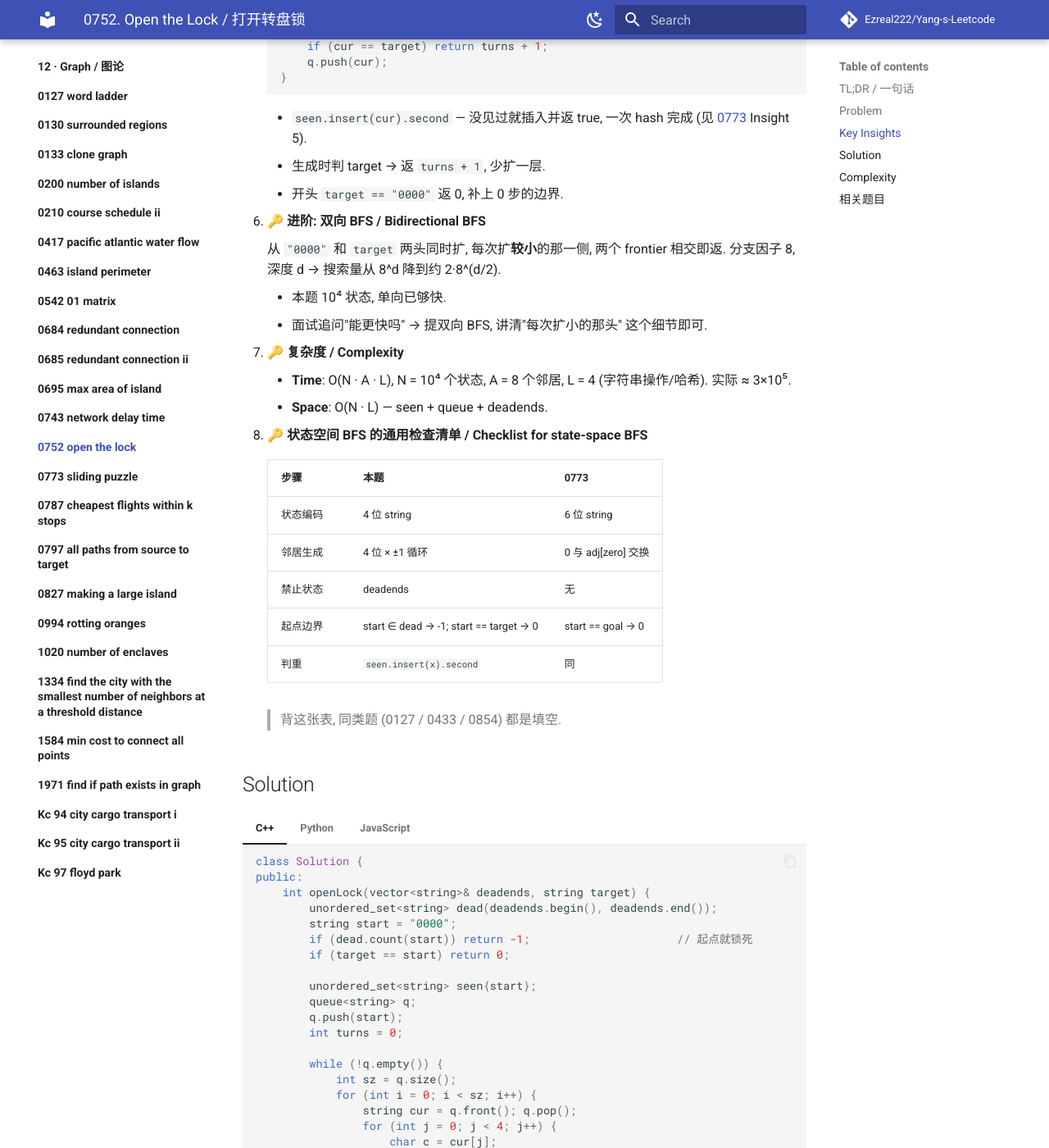
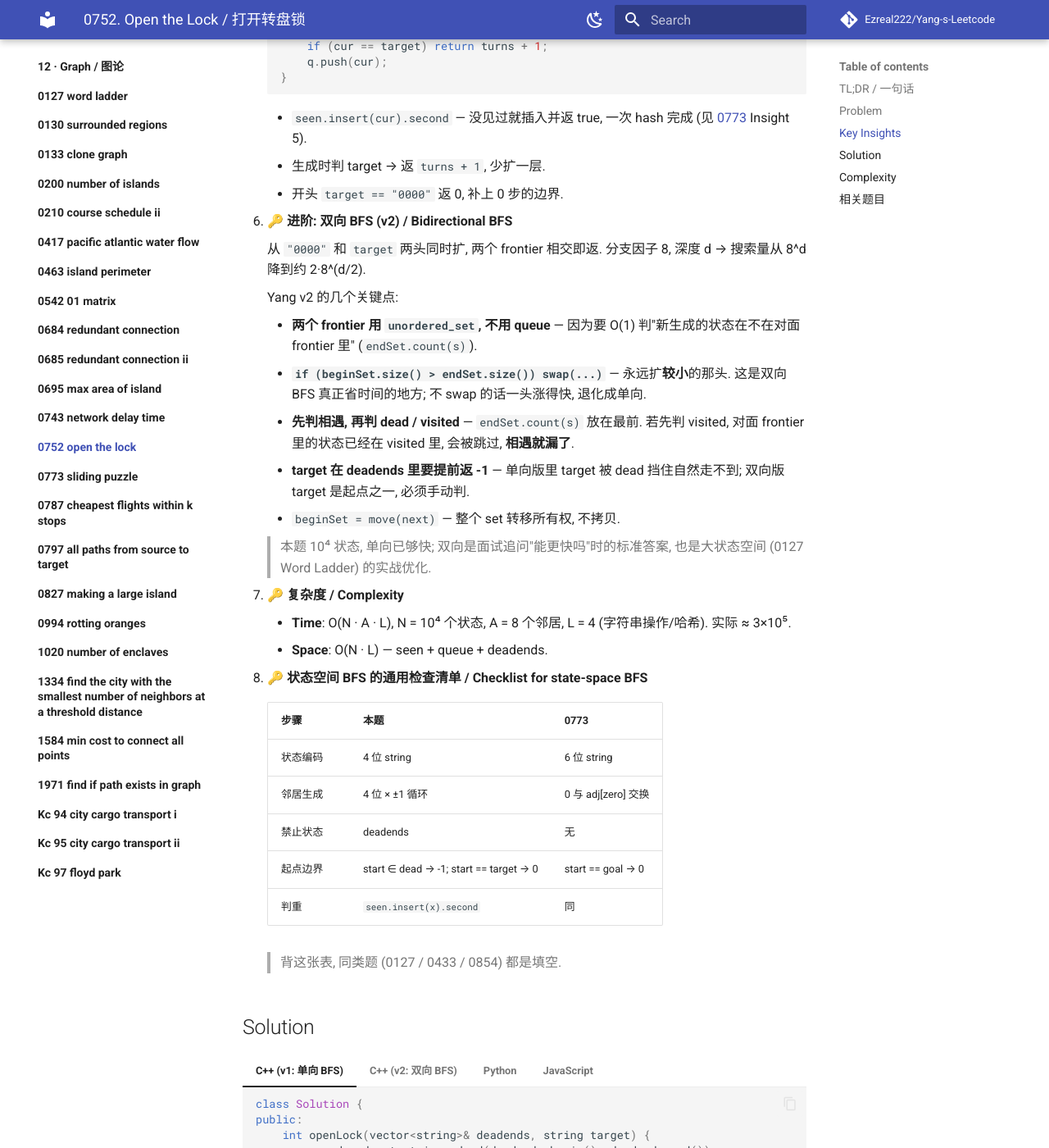
Before and after one commit to Ezreal222/Yang-s-Leetcode, an MkDocs documentation site: the page built from docs/12-graph/0752-open-the-lock/README.md, in a window 1280 px wide and 1400 px high, scrolled down 2033 px. Shown: the whole window at 82% size. Built offline with MkDocs 1.6.1 and Material for MkDocs 9.7.7, drawn with Linux system fonts in a browser that asks for light colours; comment, search, counter and statistics services are not loaded; some of the changed text lies outside the part shown.

Commit message:
docs(0752): add bidirectional BFS version

````diff
--- a/docs/12-graph/0752-open-the-lock/README.md
+++ b/docs/12-graph/0752-open-the-lock/README.md
@@ -84,12 +84,19 @@
     - 生成时判 target → 返 `turns + 1`, 少扩一层.
     - 开头 `target == "0000"` 返 0, 补上 0 步的边界.
 
-6. **🔑 进阶: 双向 BFS / Bidirectional BFS**
+6. **🔑 进阶: 双向 BFS (v2) / Bidirectional BFS**
 
-    从 `"0000"` 和 `target` 两头同时扩, 每次扩**较小**的那一侧, 两个 frontier 相交即返. 分支因子 8, 深度 d → 搜索量从 8^d 降到约 2·8^(d/2).
+    从 `"0000"` 和 `target` 两头同时扩, 两个 frontier 相交即返. 分支因子 8, 深度 d → 搜索量从 8^d 降到约 2·8^(d/2).
 
-    - 本题 10⁴ 状态, 单向已够快.
-    - 面试追问"能更快吗" → 提双向 BFS, 讲清"每次扩小的那头" 这个细节即可.
+    Yang v2 的几个关键点:
+
+    - **两个 frontier 用 `unordered_set`, 不用 queue** — 因为要 O(1) 判"新生成的状态在不在对面 frontier 里" (`endSet.count(s)`).
+    - **`if (beginSet.size() > endSet.size()) swap(...)`** — 永远扩**较小**的那头. 这是双向 BFS 真正省时间的地方; 不 swap 的话一头涨得快, 退化成单向.
+    - **先判相遇, 再判 dead / visited** — `endSet.count(s)` 放在最前. 若先判 visited, 对面 frontier 里的状态已经在 visited 里, 会被跳过, **相遇就漏了**.
+    - **target 在 deadends 里要提前返 -1** — 单向版里 target 被 dead 挡住自然走不到; 双向版 target 是起点之一, 必须手动判.
+    - `beginSet = move(next)` — 整个 set 转移所有权, 不拷贝.
+
+    > 本题 10⁴ 状态, 单向已够快; 双向是面试追问"能更快吗"时的标准答案, 也是大状态空间 (0127 Word Ladder) 的实战优化.
 
 7. **🔑 复杂度 / Complexity**
 
@@ -110,7 +117,7 @@
 
 ## Solution
 
-=== "C++"
+=== "C++ (v1: 单向 BFS)"
     ```cpp
     class Solution {
     public:
@@ -142,6 +149,47 @@
                     }
                 }
                 ++turns;
+            }
+            return -1;
+        }
+    };
+    ```
+
+=== "C++ (v2: 双向 BFS)"
+    ```cpp
+    class Solution {
+    public:
+        int openLock(vector<string>& deadends, string target) {
+            unordered_set<string> dead(deadends.begin(), deadends.end());
+            const string start = "0000";
+
+            if (dead.count(start) || dead.count(target)) return -1;   // target 也是起点之一
+            if (start == target) return 0;
+
+            unordered_set<string> beginSet{start};
+            unordered_set<string> endSet{target};
+            unordered_set<string> visited{start, target};
+            int turns = 0;
+
+            while (!beginSet.empty() && !endSet.empty()) {
+                if (beginSet.size() > endSet.size()) swap(beginSet, endSet);  // 扩小的那头
+                ++turns;
+
+                unordered_set<string> next;
+                for (const string& cur : beginSet) {
+                    string s = cur;
+                    for (int i = 0; i < 4; ++i) {
+                        char c = s[i];
+                        for (int d : {1, -1}) {
+                            s[i] = '0' + ((c - '0' + d + 10) % 10);
+                            if (endSet.count(s)) return turns;            // 先判相遇
+                            if (!dead.count(s) && visited.insert(s).second)
+                                next.insert(s);
+                        }
+                        s[i] = c;
+                    }
+                }
+                beginSet = move(next);
             }
             return -1;
         }
@@ -224,8 +272,10 @@
 
 ## Complexity
 
-- **Time**: O(N · A · L) — N = 10⁴ 状态, A = 8 邻居, L = 4.
-- **Space**: O(N · L).
+| 版本 | Time | Space |
+|---|---|---|
+| 单向 BFS | O(N · A · L), N = 10⁴, A = 8, L = 4 | O(N · L) |
+| 双向 BFS | 同上界; 实际约 2·A^(d/2) 个状态 (d = 答案步数) | 同上界 |
 
 ## 相关题目
 
````
